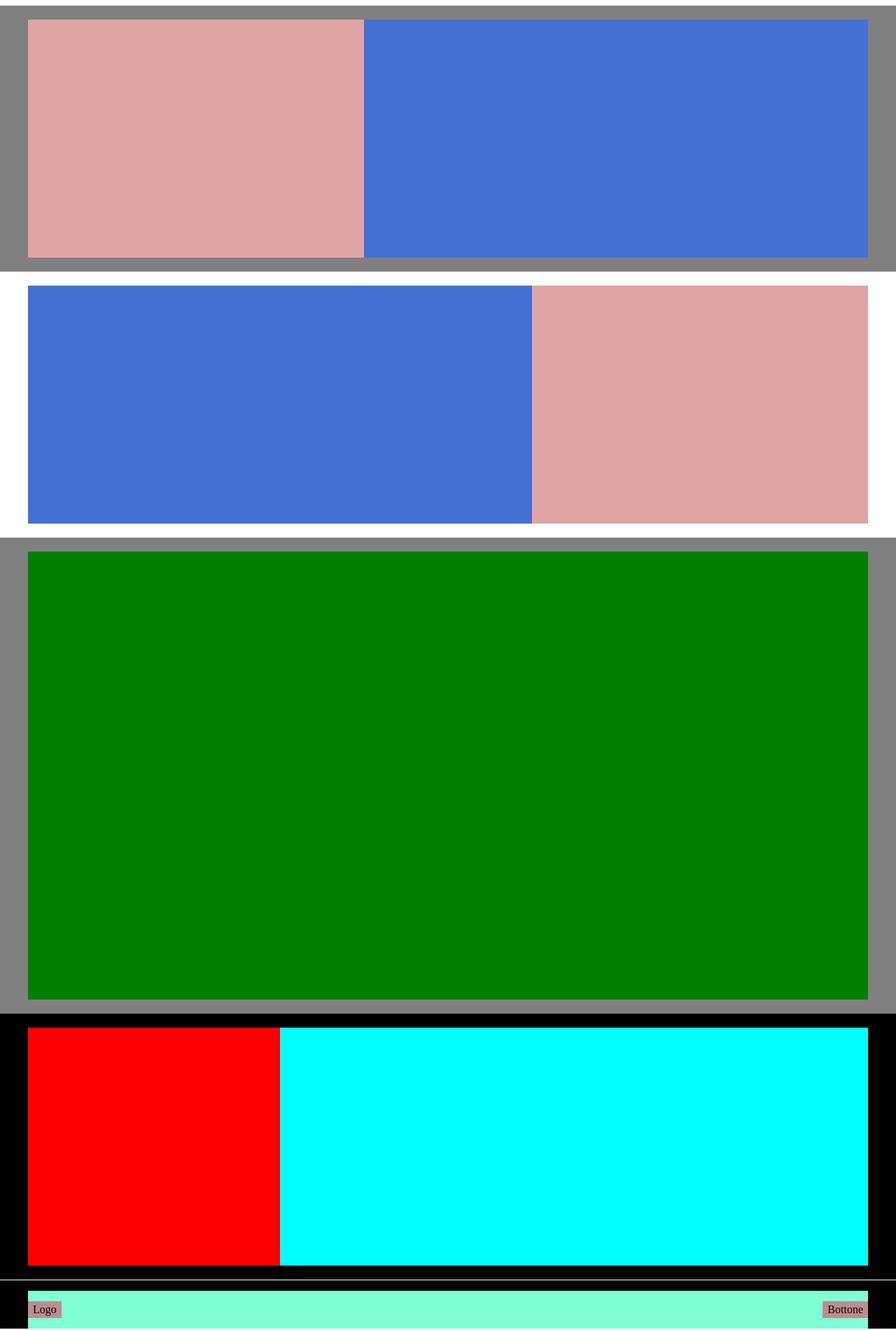
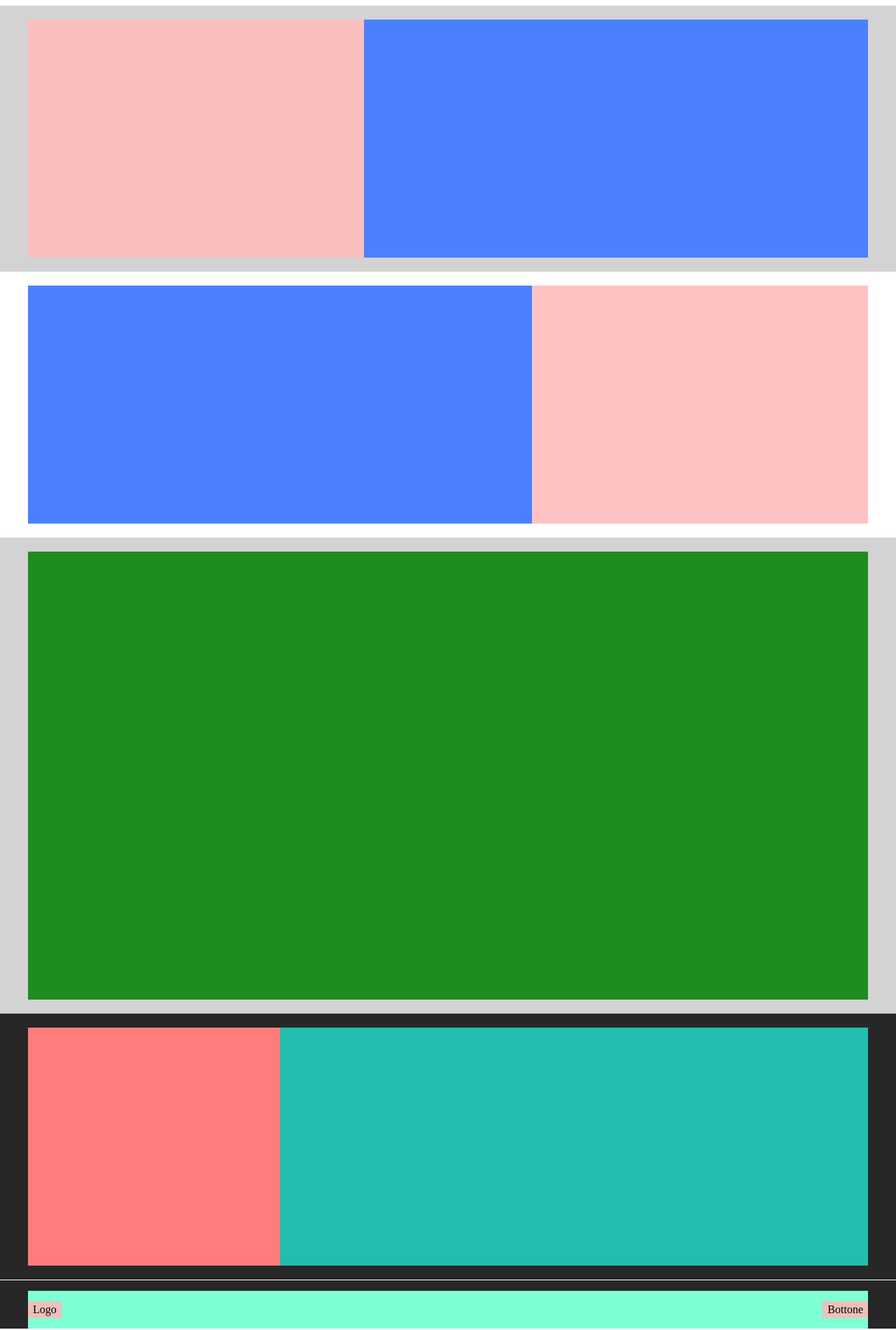
Before and after one commit to AleFarinaIV/htmlcss-struttura-discord, a plain HTML site: page index.html in a window 1280 px wide. Shown: the part 762-2662 px from the top of the page at 70% size. Drawn offline with Linux system fonts and the light colour scheme.

Commit message:
[FIX] fixed colors and names

```diff
--- a/css/style.css
+++ b/css/style.css
@@ -6,7 +6,7 @@ html {
     }
     body {
         header {
-            background-color: #83d5ff;
+            background-color: rgb(131 213 255 / 59%);
             .container {
                 max-width: 1200px;
                 margin: 0 auto;
@@ -40,7 +40,7 @@ html {
             }
         }
         main {
-            .container-blue {
+            .bg-blue {
                 max-width: 100%;
                 background-color: blue;
                 .container {
@@ -58,7 +58,7 @@ html {
                     }
                 }
             }
-            .container-white {
+            .bg-white {
                 width: 100%;
                 background-color: white;
                 .container-2 {
@@ -71,19 +71,19 @@ html {
                         .col-60 {
                             width: 60%;
                             height: 340px;
-                            background-color: rgb(69, 112, 212);
+                            background-color: rgb(75 129 255);
                         }
                         .col-40 {
                             width: 40%;
                             height: 340px;
-                            background-color: rgb(225, 164, 164);
+                            background-color: rgb(255 188 188 / 90%);
                         }
                     }
                 }
             }
-            .container-grey {
+            .bg-grey {
                 max-width: 100%;
-                background-color: grey;
+                background-color: #c5c5c5c1;
                 .container-3 {
                     max-width: 1200px;
                     margin: 0 auto;
@@ -95,12 +95,12 @@ html {
                         .col-60 {
                             width: 60%;
                             height: 340px;
-                            background-color: rgb(69, 112, 212);
+                            background-color: rgb(75 129 255);
                         }
                         .col-40 {
                             width: 40%;
                             height: 340px;
-                            background-color: rgb(225, 164, 164);
+                            background-color: rgb(255 188 188 / 90%);
                         }
                     }
                 }
@@ -114,14 +114,14 @@ html {
                         .col {
                             width: 100%;
                             height: 640px;
-                            background-color: green;
+                            background-color: rgb(0 128 0 / 85%);
                         }
                     }
                 }
             }
-            .container-black {
+            .bg-black {
                 max-width: 100%;
-                background-color: black;
+                background-color: rgb(39 39 39);
                 .container-6 {
                     width: 1200px;
                     margin: 0px auto;
@@ -132,19 +132,19 @@ html {
                         .col-30 {
                             width: 30%;
                             height: 340px;
-                            background-color: red;
+                            background-color: rgb(255 124 124);
                         }
                         .col-auto {
                             width: calc(70% / 4);
                             height: 340px;
-                            background-color: aqua;
+                            background-color: rgb(35 189 175);
                         }
                     }
                 }
             }
         }
         footer {
-            background-color: black;
+            background-color: rgb(39 39 39);
             border-top: 1px solid white;
             border-bottom: 2px solid white;
             .container {
@@ -157,13 +157,13 @@ html {
                     justify-content: space-between;
                     padding: 15px 0;
                     .col-logo {
-                        background-color: rosybrown;
+                        background-color: rgb(255 182 182 / 86%);
                         .content {
                             padding: 3px 7px 3px 7px;
                         }
                     }
                     .col-bottone {
-                        background-color: rosybrown;
+                        background-color: rgb(255 182 182 / 86%);
                         .content {
                             padding: 3px 7px 3px 7px;
                         }
--- a/index.html
+++ b/index.html
@@ -37,14 +37,14 @@
         </header>
         <!-- Main -->
         <main>
-            <div class="container-blue">
+            <div class="bg-blue">
                 <div class="container">
                     <div class="row">
                         <div class="col"></div>
                     </div>
                 </div>
             </div>
-            <div class="container-white">
+            <div class="bg-white">
                 <div class="container-2">
                     <div class="row">
                         <div class="col-60"></div>
@@ -52,7 +52,7 @@
                     </div>
                 </div>
             </div>
-            <div class="container-grey">
+            <div class="bg-grey">
                 <div class="container-3">
                     <div class="row">
                         <div class="col-60"></div>
@@ -60,7 +60,7 @@
                     </div>
                 </div>
             </div>
-            <div class="container-white">
+            <div class="bg-white">
                 <div class="container-2">
                     <div class="row">
                         <div class="col-60"></div>
@@ -68,14 +68,14 @@
                     </div>
                 </div>
             </div>
-            <div class="container-grey">
+            <div class="bg-grey">
                 <div class="container-5">
                     <div class="row">
                         <div class="col"></div>
                     </div>
                 </div>
             </div>
-            <div class="container-black">
+            <div class="bg-black">
                 <div class="container-6">
                     <div class="row">
                         <div class="col-30"></div>
```
